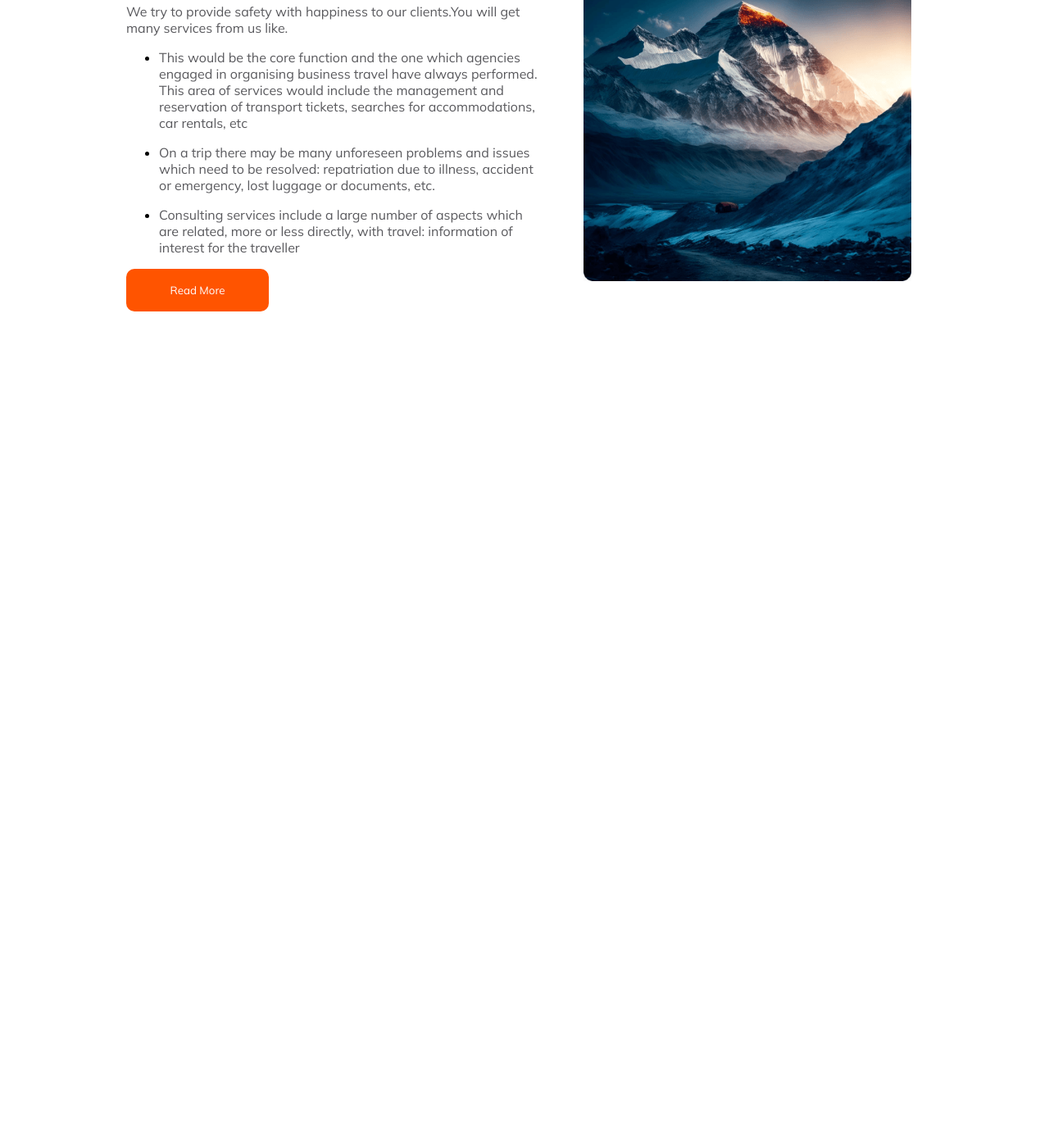
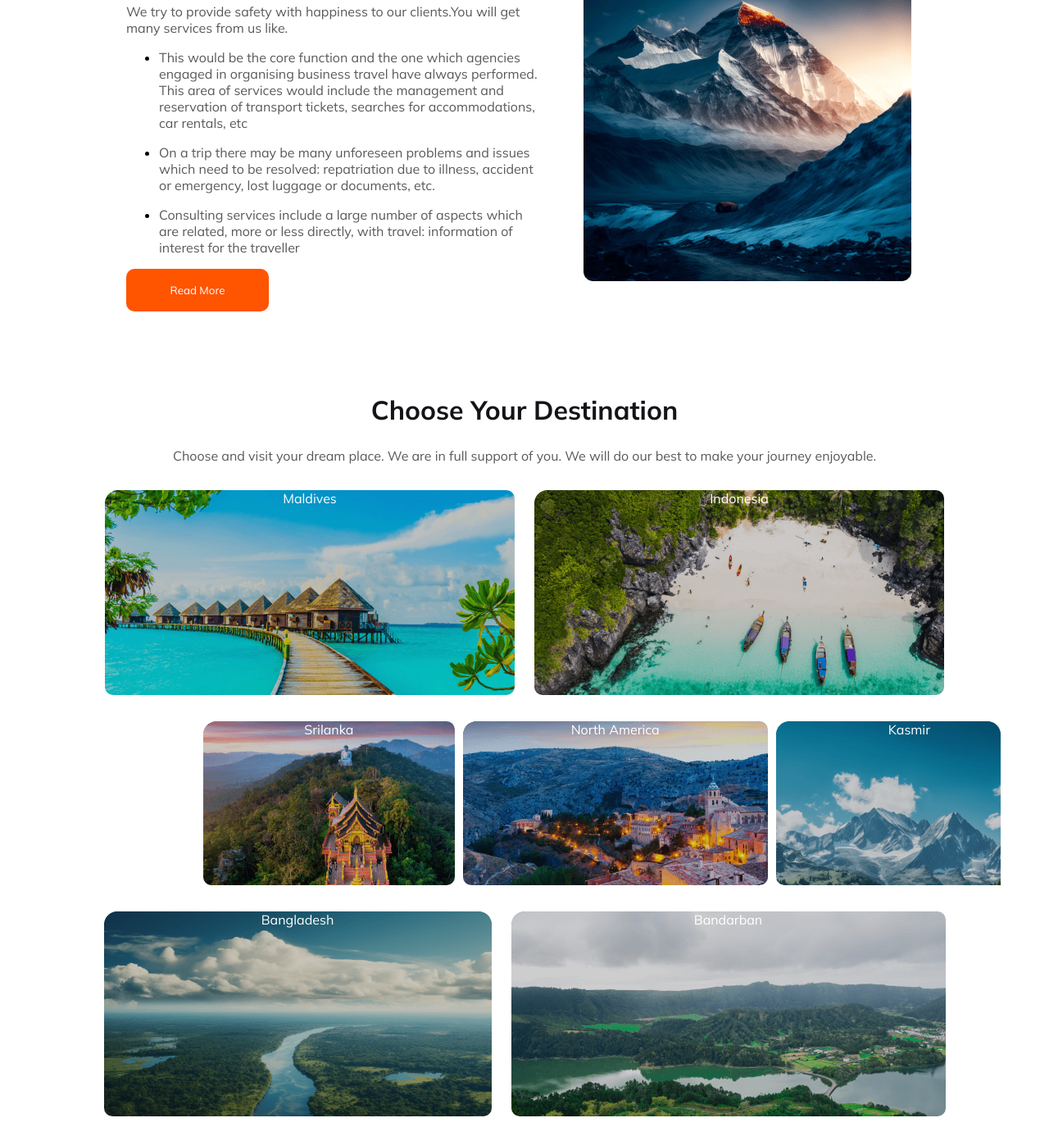
Before and after one commit to SabbirReturn/travel-tour-repo, a plain HTML site: page index.html in a window 1280 px wide. Shown: the part 777-2163 px from the top of the page at 82% size. Before the commit the page ends 1165 px from the top, so only its background shows below. Drawn offline with Linux system fonts and the light colour scheme.

Commit message:
Destination_section

```diff
--- a/index.html
+++ b/index.html
@@ -60,6 +60,27 @@
                 <img src="Images/Rectangle 4.png" alt="" class="our-tour-conteiner-img">
             </div>
         </section>
+        <!-- Choose Your Destination -->
+        <section class="destination-conteiner">
+            <div class="destination-content">
+                <h1 class="destination-title">Choose Your Destination</h1>
+                <p class="destination-description">Choose and visit your dream place. We are in full support of you. We will do our best to make your journey enjoyable. </p>
+            </div>
+            <div class="maldive-indonesia">
+                <p class="maldive">Maldives</p>
+                <p class="indonesia">Indonesia</p>
+            </div>
+            <div class="srilanka-america-kasmir">
+                <p class="srilanka">Srilanka</p>
+                <p class="america">North America</p>
+                <p class="kasmir">Kasmir</p>
+            </div>
+            <div class="bangladesh-bandarban">
+                <p class="bangladesh">Bangladesh</p>
+                <p class="bandarban">Bandarban</p>
+            </div>
+        </section>
+        <!-- Why Choose Us -->
     </main>
 </body>
 </html>
--- a/styles/travel.css
+++ b/styles/travel.css
@@ -102,6 +102,118 @@ nav ul{
     width: 400px;
 }
 
+/* Choose Your Destination */
+
+.destination-conteiner{
+    margin-top: 100px;
+    /* margin-bottom: 0px; */
+}
+.destination-content{
+    text-align: center;
+}
+.destination-title{
+    color: #131318;
+    font-size: 2rem;
+    font-weight: 800px;
+}
+.destination-description{
+    color: rgba(19, 19, 24, 0.70);
+    font-size: 1rem;
+}
+.maldive-indonesia{
+    display: flex;
+    justify-content: center;
+    gap:24px;
+    border-radius: 10px;
+}
+.maldive{
+    background-image: url("../Images/Rectangle\ 5.png");
+    background-repeat: no-repeat;
+    height: 250px;
+    width: 500px;
+    border-radius: 10px;
+    text-align: center;
+    color: #FFF;
+    /* font-size: 1.7rem;
+    font-weight: 800px; */
+}
+.indonesia{
+    background-image: url("../Images/Rectangle\ 8.png");
+    background-repeat: no-repeat;
+    height: 250px;
+    width: 500px;
+    border-radius: 10px;
+    text-align: center;
+    color: #FFF;
+    /* font-size: 1.7rem;
+    font-weight: 800px; */
+}
+.srilanka{
+    background-image: url(../Images/Rectangle\ 6.png);
+    background-repeat: no-repeat;
+    height: 200px;
+    width: 330px;
+    border-radius: 10px;
+    text-align: center;
+    color: #FFF;
+    /* font-size: 1.7rem;
+    font-weight: 800px; */
+}
+.america{
+    background-image: url("../Images/Rectangle\ 7.png");
+    background-repeat: no-repeat;
+    width: 400px;
+    height: 200px;
+    border-radius: 10px;
+    text-align: center;
+    color: #FFF;
+    /* font-size: 1.7rem;
+    font-weight: 800px; */
+}
+.kasmir{
+    background-image: url("../Images/Rectangle\ 9.png");
+    background-repeat: no-repeat;
+    height: 200px;
+    width: 350px;
+    border-radius: 10px;
+    text-align: center;
+    color: #FFF;
+    /* font-size: 1.7rem;
+    font-weight: 800px; */
+}
+.srilanka-america-kasmir{
+    display: flex;
+    margin-left: 240px;
+    gap: 10px;
+}
+.bangladesh-bandarban{
+    display: flex;
+    justify-content: center;
+    border-radius: 10px;
+    gap: 24px;
+}
+.bangladesh{
+    background-image: url("../Images/Rectangle\ 11.png");
+    background-repeat: no-repeat;
+    width: 473px;
+    height: 250px;
+    border-radius: 10px;
+    text-align: center;
+    color: #FFF;
+}
+.bandarban{
+    background-image: url("../Images/Rectangle\ 10.png");
+    background-repeat: no-repeat;
+    width: 530px;
+    height: 250px;
+    border-radius: 10px;
+    text-align: center;
+    color: #FFF;
+}
+
+/* Why Choose Us */
+
+
 /* Small Device Media Quari */
 @media screen and (max-width:600px) {
     .nav-bar{
@@ -149,4 +261,54 @@ nav ul{
         height: 300px;
         width: 300px;
     }
+
+    /* Choose Your Destination */
+
+    .destination-conteiner{
+        margin-top: 50px;
+    }
+    .destination-title{
+        font-size: 1.2rem;
+        font-weight: 800px;
+    }
+
+    .maldive-indonesia{
+        flex-direction: column;
+        gap: 10px;
+    }
+    .maldive{
+        height: 150px;
+        width: 300px;
+        margin-bottom: 0px;
+    }
+    .indonesia{
+        height: 150px;
+        width: 300px;
+        margin-top: 0px;
+    }
+    .srilanka-america-kasmir{
+        flex-direction: column;
+        margin-left: 0px;
+        gap: 0px;
+    }
+    .srilanka{
+        width: 300px;
+    }
+    .america{
+        width: 300px;
+    }
+    .kasmir{
+        width: 300px;
+        margin-left: 10px;
+    }
+    .bangladesh-bandarban{
+        flex-direction: column;
+    }
+    .bangladesh{
+        width: 300px;
+    }
+    .bandarban{
+        margin-top: 0px;
+        width: 300px;
+    }
 }
```
